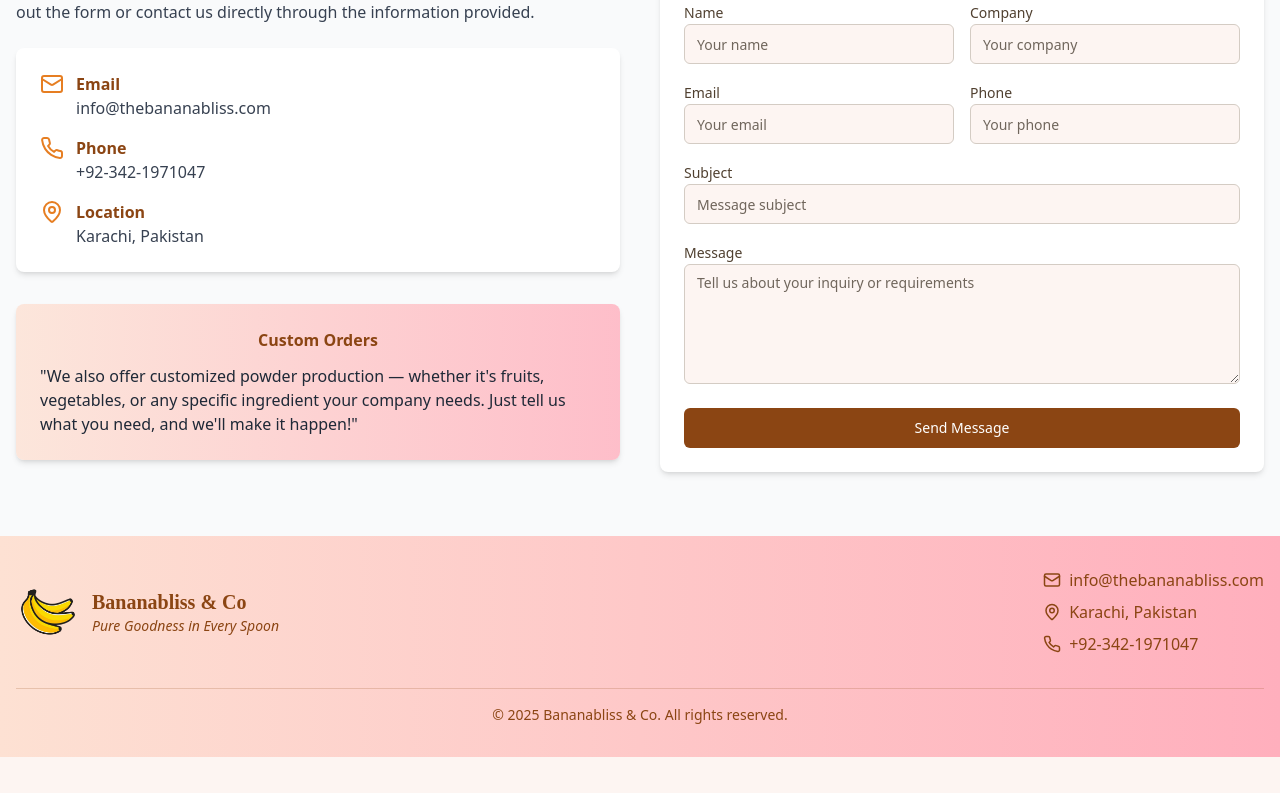
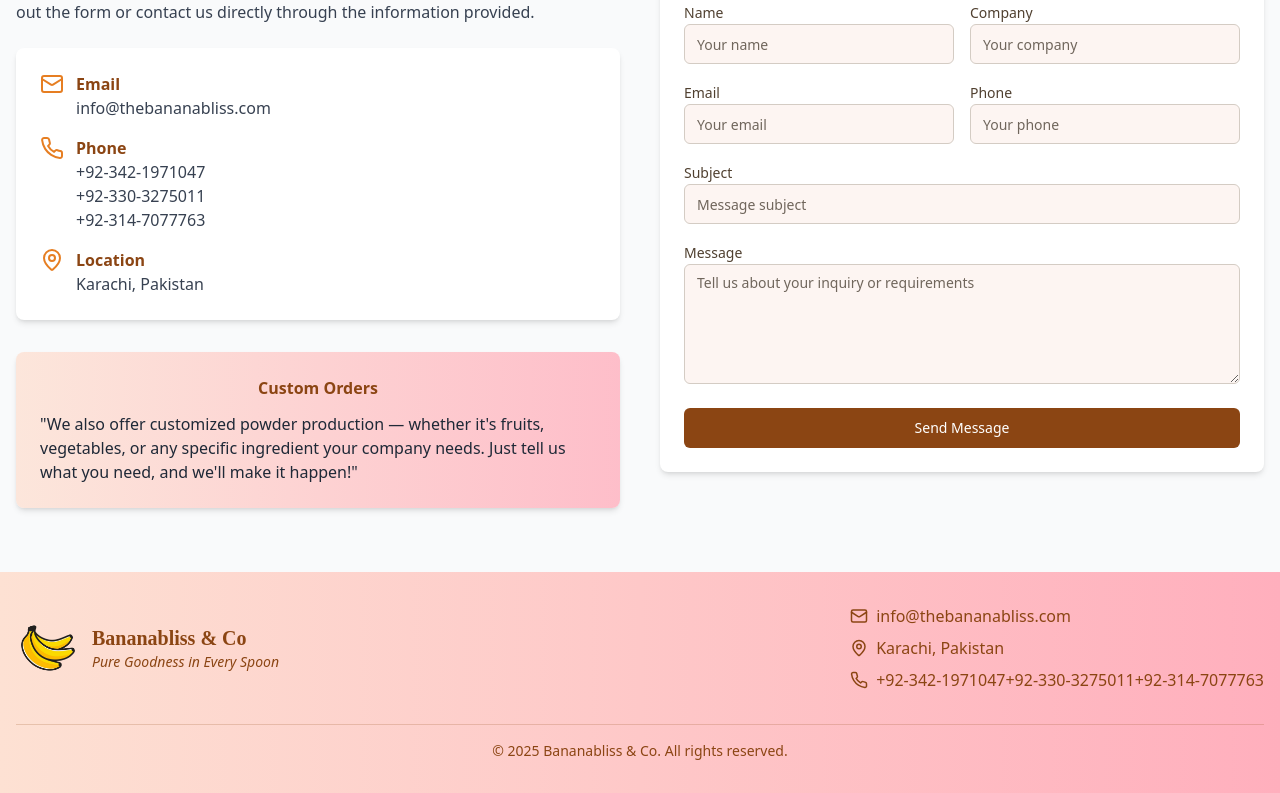
Before and after one commit to ameerhamza26/bananabliss, a React (Vite) app: page / in a window 1280 px wide. Shown: the part 4646-5439 px from the top of the page. Before the commit the page ends 5403 px from the top, so only its background shows below. Built offline with nearby package versions, Linux system fonts and the light colour scheme.

Commit message:
added two numbers

```diff
--- a/src/components/Contact.tsx
+++ b/src/components/Contact.tsx
@@ -72,9 +72,22 @@ const Contact = () => {
                 <Phone className="mr-3 text-brand-orange flex-shrink-0" />
                 <div>
                   <h4 className="font-semibold text-brand-brown">Phone</h4>
-                  <a href="tel:+92000000000" className="text-gray-700 hover:text-brand-orange">
-                    +92-342-1971047
-                  </a>
+                  <div>
+                    <a href="tel:+92000000000" className="text-gray-700 hover:text-brand-orange">
+                      +92-342-1971047
+                    </a>
+                  </div>
+                  <div>
+                    <a href="tel:+92000000000" className="text-gray-700 hover:text-brand-orange">
+                      +92-330-3275011
+                    </a>
+                  </div>
+                  <div>
+                    <a href="tel:+92000000000" className="text-gray-700 hover:text-brand-orange">
+                      +92-314-7077763
+                    </a>
+                  </div>
+
                 </div>
               </div>
 
--- a/src/components/Footer.tsx
+++ b/src/components/Footer.tsx
@@ -30,9 +30,22 @@ const Footer = () => {
             </div>
             <div className="flex items-center">
               <Phone size={18} className="mr-2 text-brand-brown" />
-              <a href="tel:+92000000000" className="text-brand-brown hover:text-brand-orange">
-                +92-342-1971047
-              </a>
+              <div>
+                <a href="tel:+92000000000" className="text-brand-brown hover:text-brand-orange">
+                  +92-342-1971047
+                </a>
+              </div>
+              <div>
+                <a href="tel:+92000000000" className="text-brand-brown hover:text-brand-orange">
+                  +92-330-3275011
+                </a>
+              </div>
+              <div>
+                <a href="tel:+92000000000" className="text-brand-brown hover:text-brand-orange">
+                  +92-314-7077763
+                </a>
+              </div>
+
             </div>
           </div>
         </div>
```
